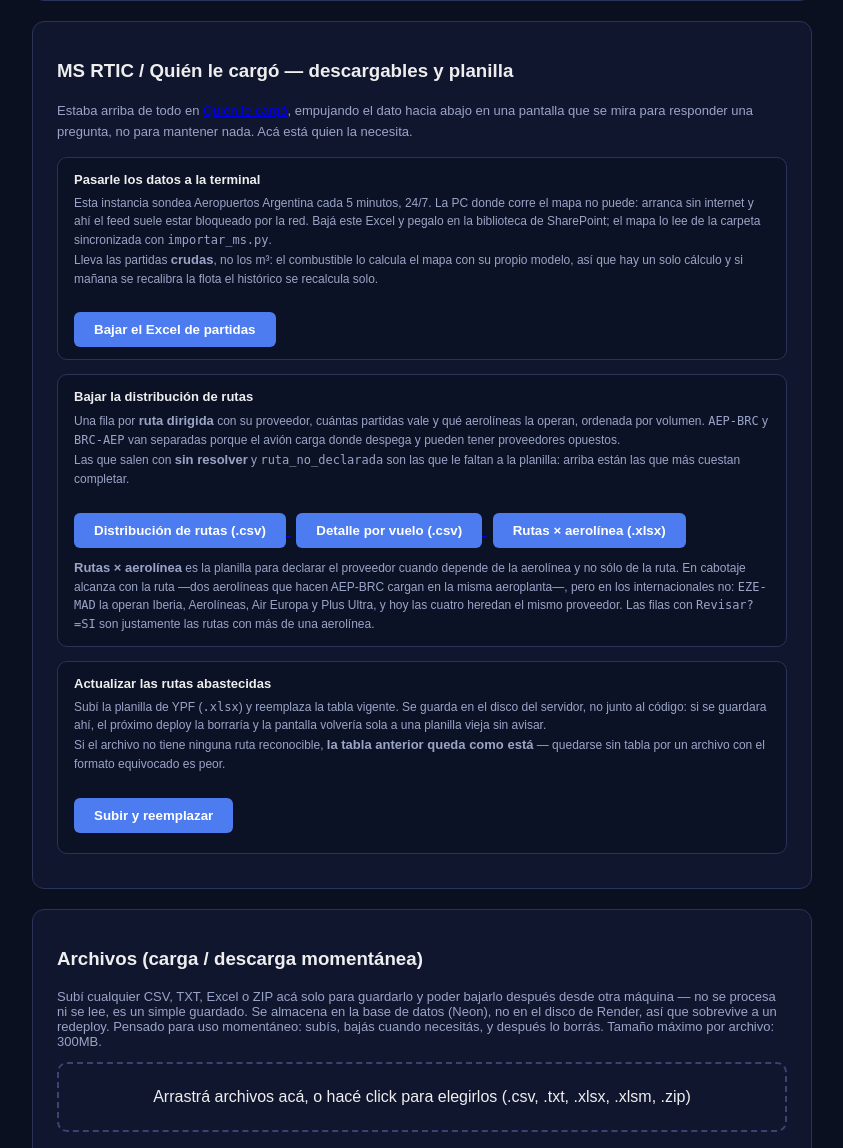
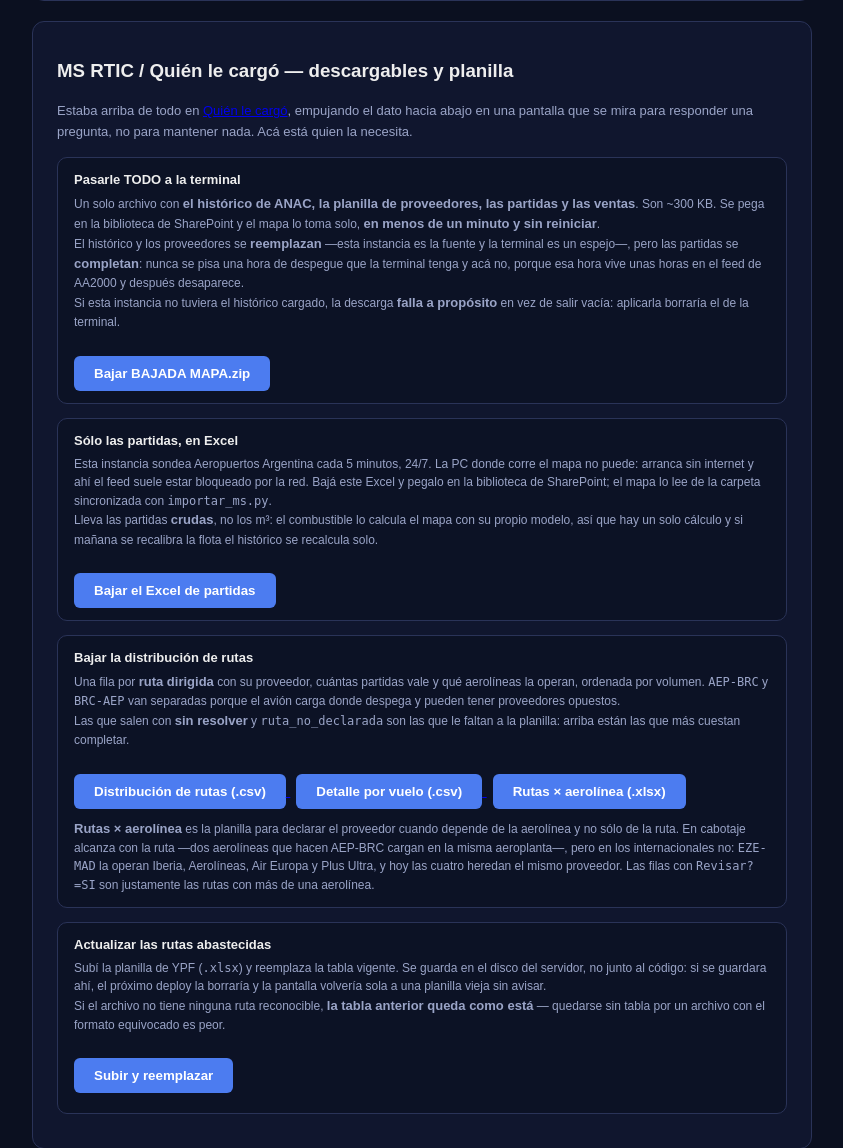
Before and after one commit to noguerafran-alt/MAPA-NEGOCIO, a Flask app: template templates/admin.html in a window 1280 px wide. Shown: the part 1246-2394 px from the top of the page, without its empty margins (218-1061 px from the left). Run offline with Flask 3, Linux system fonts and the light colour scheme; the template is opened without the code that fills it: values that come from a table or form of the project are taken from there, others are empty; data comes from the database, SQL or seed files in the repository.

Commit message:
El boton para bajar la bajada completa, que faltaba
El endpoint /api/bajada.zip estaba y no lo enganchaba ninguna pantalla: la unica
forma de bajarlo era escribir la URL a mano. Ahora esta en /admin, ARRIBA del
Excel, porque es el que hay que usar.

El del Excel queda abajo y pasa a llamarse 'Solo las partidas, en Excel', que es
lo que es: media actualizacion. Lleva 20 columnas de vuelo_oficial, asi que un
proveedor cambiado en el web no llegaba nunca a la terminal y su historico se
quedaba en el del zip de instalacion.

El texto dice las dos reglas de aplicacion -- el historico y los proveedores se
reemplazan, las partidas se completan -- y que la descarga falla a proposito si
esta instancia no tiene el historico, en vez de salir vacia y borrar el de la
terminal.

Verificado con el test client: /admin da 200 con los dos botones, y
verificar_catalogo_switch.py sigue encontrando su <th>Fuente</th>.

Co-Authored-By: Claude Opus 5 <noreply@anthropic.com>

```diff
--- a/templates/admin.html
+++ b/templates/admin.html
@@ -220,8 +220,30 @@
     {# El puente hacia la terminal. Va para nivel 1 -- bajarlo es leer, no cambiar nada --
        y el archivo no lleva proveedores ni precios: son las partidas de AA2000 y el consumo
        lo calcula despues el mapa con su propio modelo. #}
+    {# LA BAJADA COMPLETA, que es la que hay que usar. Va primero y el Excel queda abajo
+       como lo que es: media actualizacion. El Excel lleva SOLO partidas, asi que un
+       proveedor cambiado aca no llegaba nunca a la terminal y su historico se quedaba en
+       el del zip de instalacion. #}
     <div class="sub">
-      <b style="font-size:13px;">Pasarle los datos a la terminal</b>
+      <b style="font-size:13px;">Pasarle TODO a la terminal</b>
+      <p style="font-size:12px; color:#9aa4c7; line-height:1.55; margin:6px 0 10px;">
+        Un solo archivo con <b>el histórico de ANAC, la planilla de proveedores, las
+        partidas y las ventas</b>. Son ~300 KB. Se pega en la biblioteca de SharePoint y
+        el mapa lo toma solo, <b>en menos de un minuto y sin reiniciar</b>.
+        <br>El histórico y los proveedores se <b>reemplazan</b> —esta instancia es la
+        fuente y la terminal es un espejo—, pero las partidas se <b>completan</b>: nunca
+        se pisa una hora de despegue que la terminal tenga y acá no, porque esa hora vive
+        unas horas en el feed de AA2000 y después desaparece.
+        <br>Si esta instancia no tuviera el histórico cargado, la descarga <b>falla a
+        propósito</b> en vez de salir vacía: aplicarla borraría el de la terminal.
+      </p>
+      <a href="/api/bajada.zip" download>
+        <button type="button">Bajar BAJADA MAPA.zip</button>
+      </a>
+    </div>
+
+    <div class="sub">
+      <b style="font-size:13px;">Sólo las partidas, en Excel</b>
       <p style="font-size:12px; color:#9aa4c7; line-height:1.55; margin:6px 0 10px;">
         Esta instancia sondea Aeropuertos Argentina cada 5 minutos, 24/7. La PC donde corre el
         mapa no puede: arranca sin internet y ahí el feed suele estar bloqueado por la red.
```
